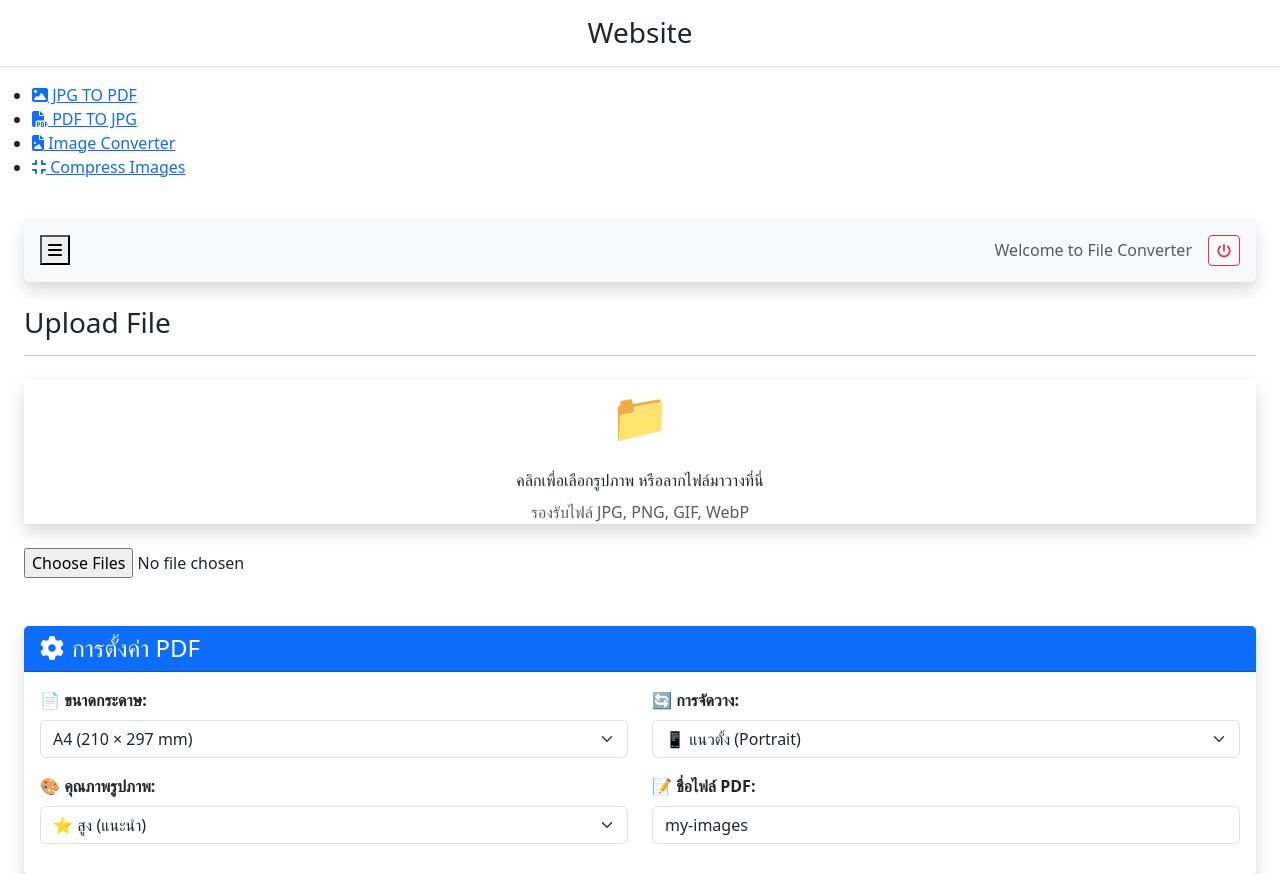
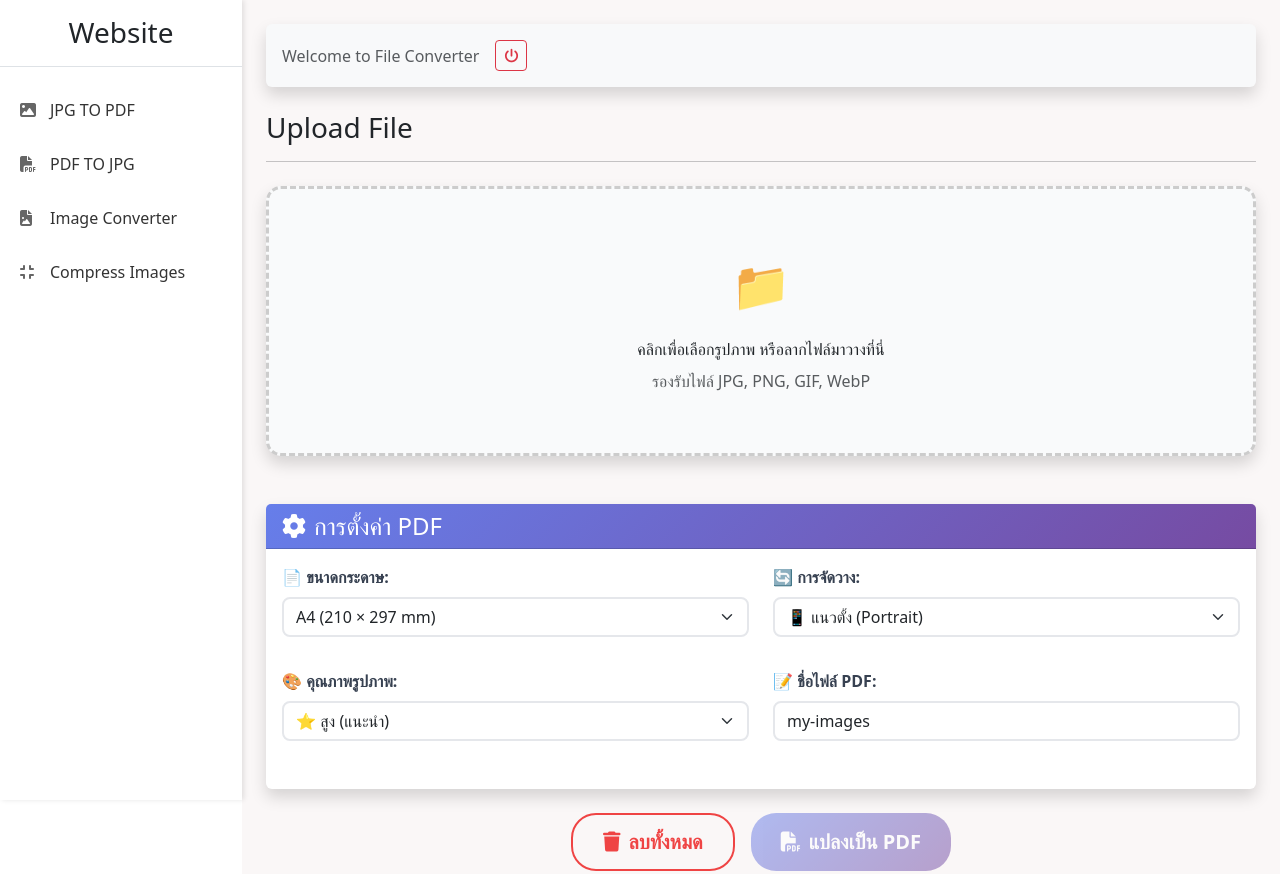
Before and after one commit to LAZYTIMEZ04/jpgtopdf, a plain HTML site: page index.html in a window 1280 px wide. Shown: the top 874 px of the page. Drawn offline with nearby package versions, Linux system fonts and the light colour scheme.

Commit message:
Update index.html

```diff
--- a/index.html
+++ b/index.html
@@ -9,7 +9,7 @@
     <link rel="stylesheet" href="https://cdnjs.cloudflare.com/ajax/libs/font-awesome/6.7.2/css/all.min.css"
         integrity="sha512-Evv84Mr4kqVGRNSgIGL/F/aIDqQb7xQ2vcrdIwxfjThSH8CSR7PBEakCr51Ck+w+/U6swU2Im1vVX0SVk9ABhg=="
         crossorigin="anonymous" referrerpolicy="no-referrer" />
-    <link rel="stylesheet" href="homepage.css">
+    <link rel="stylesheet" href="style.css">
 </head>
 
 <body>
```
